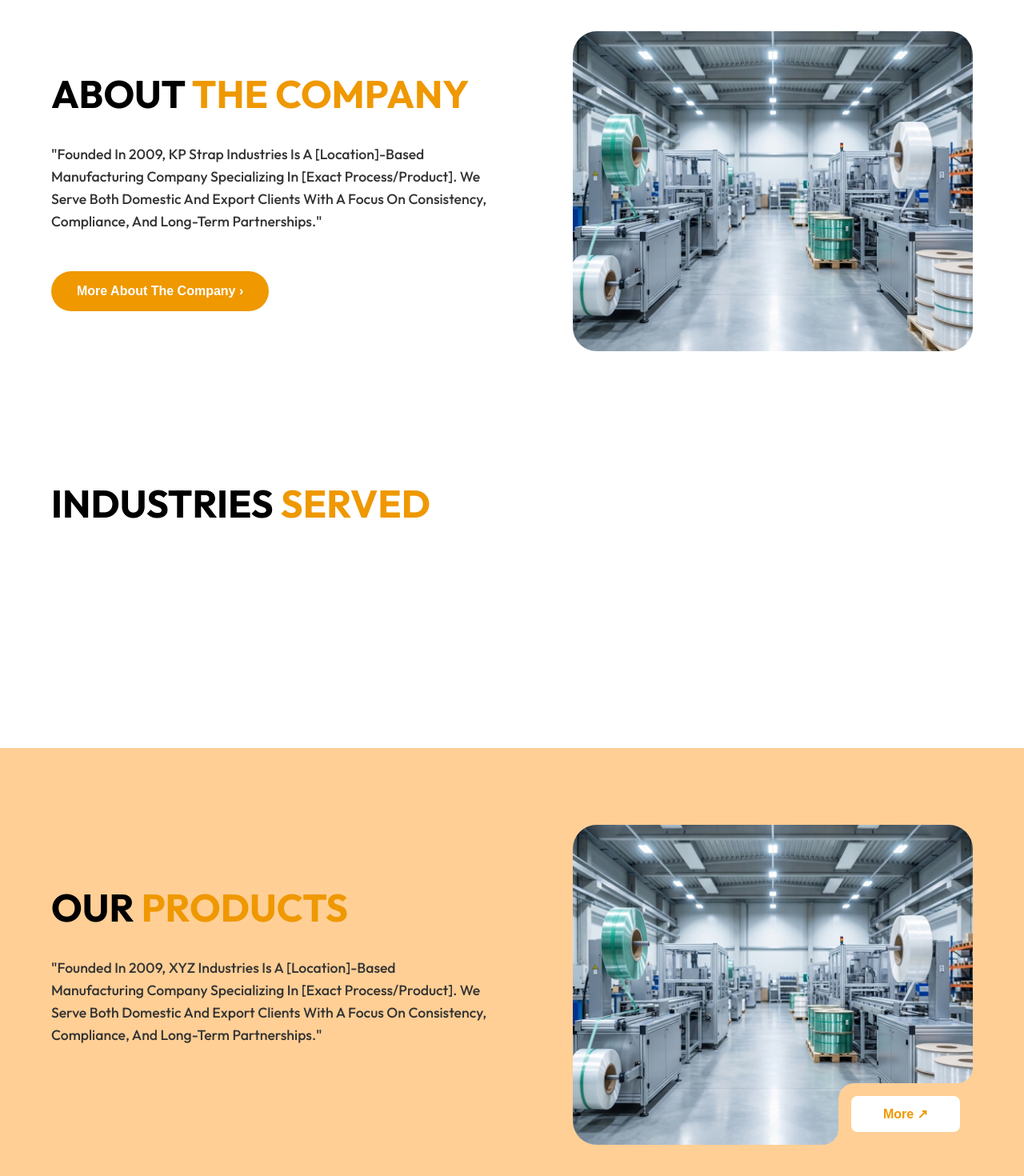
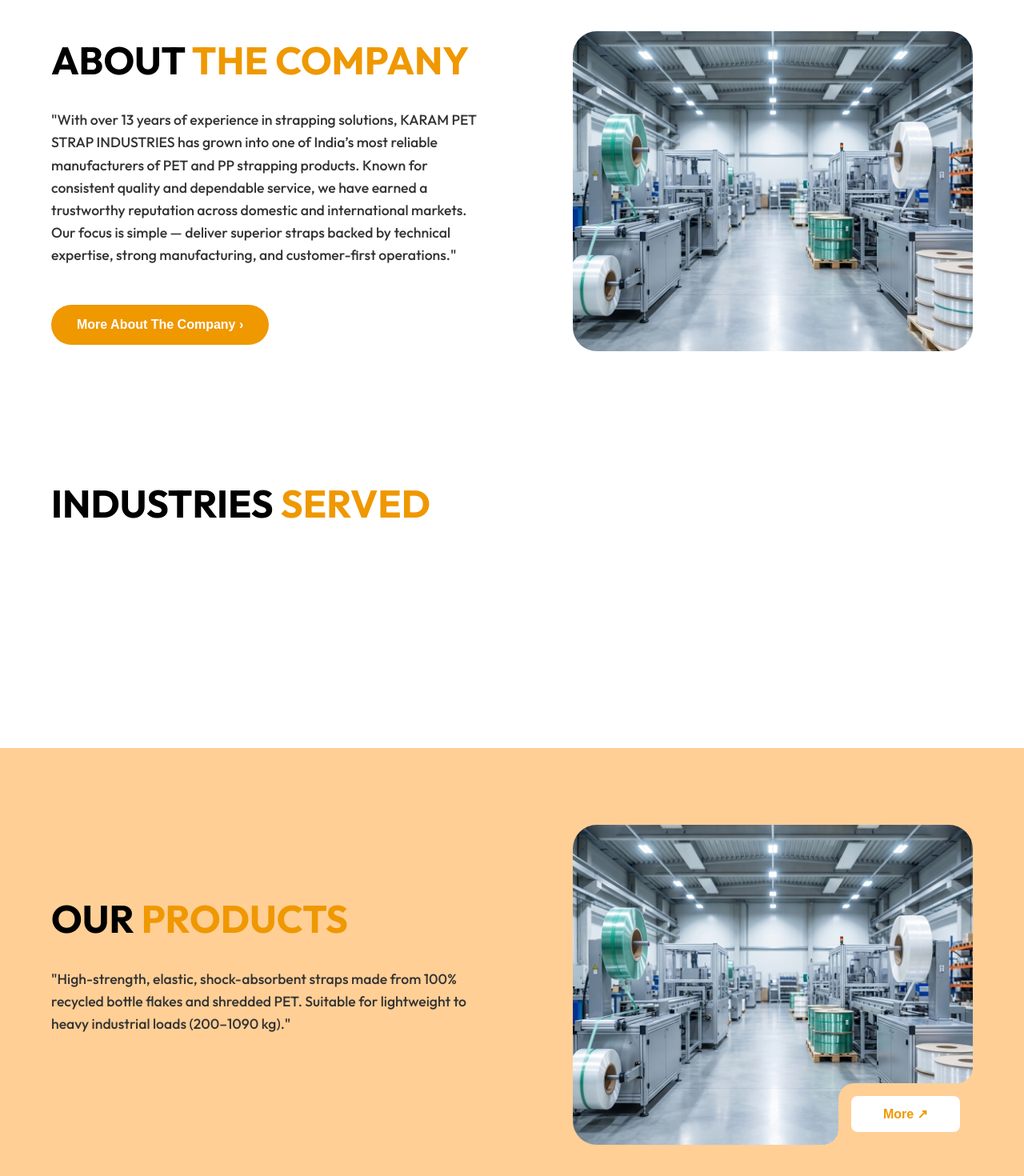
Before and after one commit to trivonotech/KARAM-PET---STRAP-INDUSTRIES, a Next.js app: page / in a window 1280 px wide. Shown: the part 837-2307 px from the top of the page at 80% size. Built offline with nearby package versions, Linux system fonts and the light colour scheme; no server answers; the database is empty.

Commit message:
feat: update About and Products section descriptions with specific content

```diff
--- a/src/components/About.tsx
+++ b/src/components/About.tsx
@@ -11,10 +11,7 @@ export default function About() {
                         <span className={styles.orangeText}>THE COMPANY</span>
                     </h2>
                     <p className={styles.description}>
-                        "Founded In 2009, KP Strap Industries Is A [Location]-Based Manufacturing
-                        Company Specializing In [Exact Process/Product]. We Serve Both
-                        Domestic And Export Clients With A Focus On Consistency,
-                        Compliance, And Long-Term Partnerships."
+                        "With over 13 years of experience in strapping solutions, KARAM PET STRAP INDUSTRIES has grown into one of India’s most reliable manufacturers of PET and PP strapping products. Known for consistent quality and dependable service, we have earned a trustworthy reputation across domestic and international markets. Our focus is simple — deliver superior straps backed by technical expertise, strong manufacturing, and customer-first operations."
                     </p>
                     <button className={styles.moreButton}>
                         More About The Company ›
--- a/src/components/Products.tsx
+++ b/src/components/Products.tsx
@@ -11,10 +11,7 @@ export default function Products() {
                         <span className={styles.orangeText}>PRODUCTS</span>
                     </h2>
                     <p className={styles.description}>
-                        "Founded In 2009, XYZ Industries Is A [Location]-Based Manufacturing
-                        Company Specializing In [Exact Process/Product]. We Serve Both
-                        Domestic And Export Clients With A Focus On Consistency,
-                        Compliance, And Long-Term Partnerships."
+                        "High-strength, elastic, shock-absorbent straps made from 100% recycled bottle flakes and shredded PET. Suitable for lightweight to heavy industrial loads (200–1090 kg)."
                     </p>
                 </div>
                 <div className={styles.imageColumn}>
```
